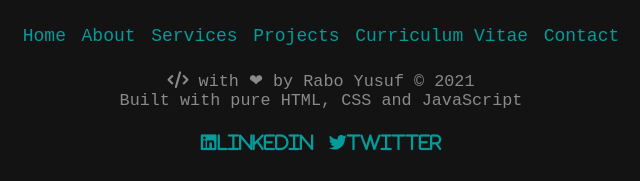
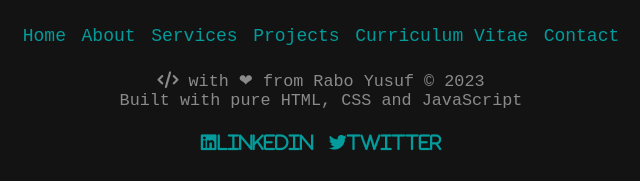
Before and after one commit to rabobahago/portfolio, a plain HTML site: page index.html in a window 1280 px wide. Shown: the part 7398-7579 px from the top of the page, 319-959 px from the left. Drawn offline with Linux system fonts and the light colour scheme.

Commit message:
resume edited

```diff
--- a/index.html
+++ b/index.html
@@ -350,7 +350,7 @@
         <div class="footer-coded-by">
           <p>
             <i class="fas fa-code"></i>
-            with ❤ by Rabo Yusuf &copy; 2021
+            with ❤ from Rabo Yusuf &copy; 2023
           </p>
           <p>Built with pure HTML, CSS and JavaScript</p>
         </div>
```
Also changed, not shown: 1 other file.
